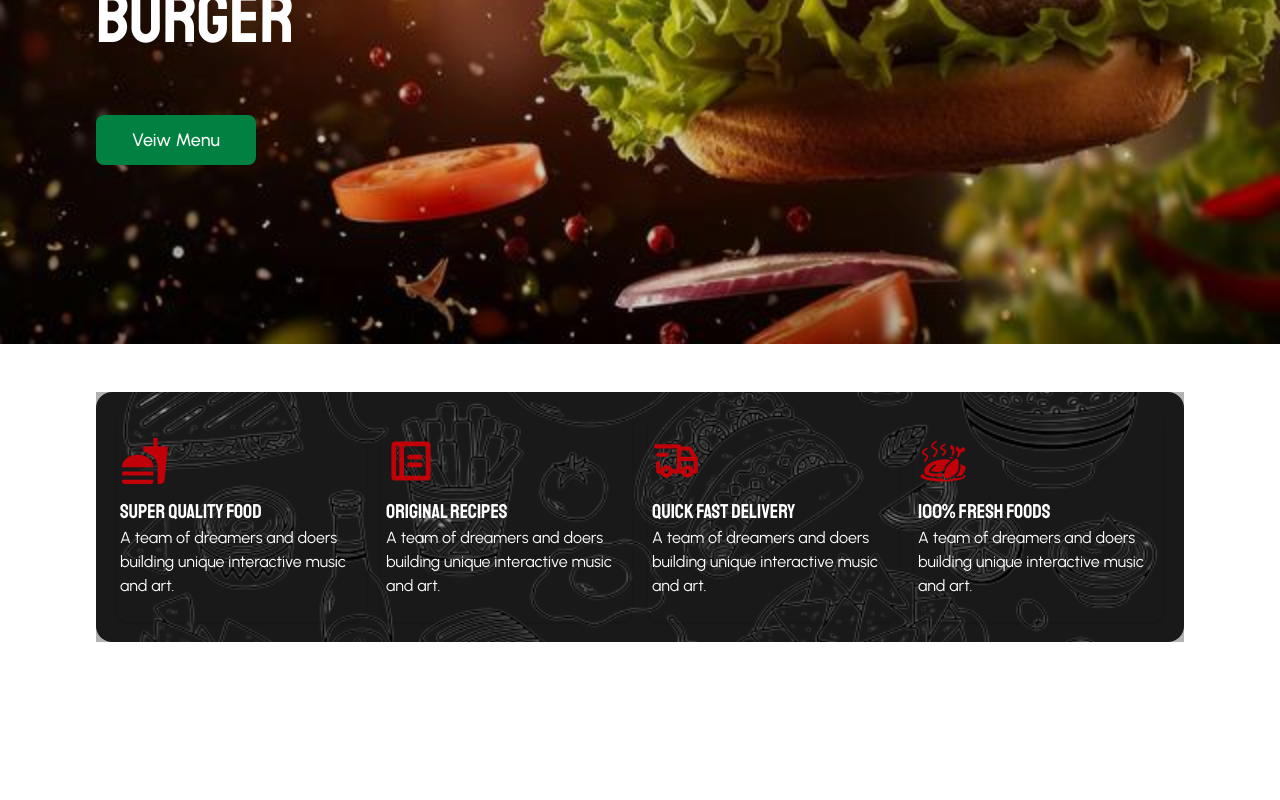
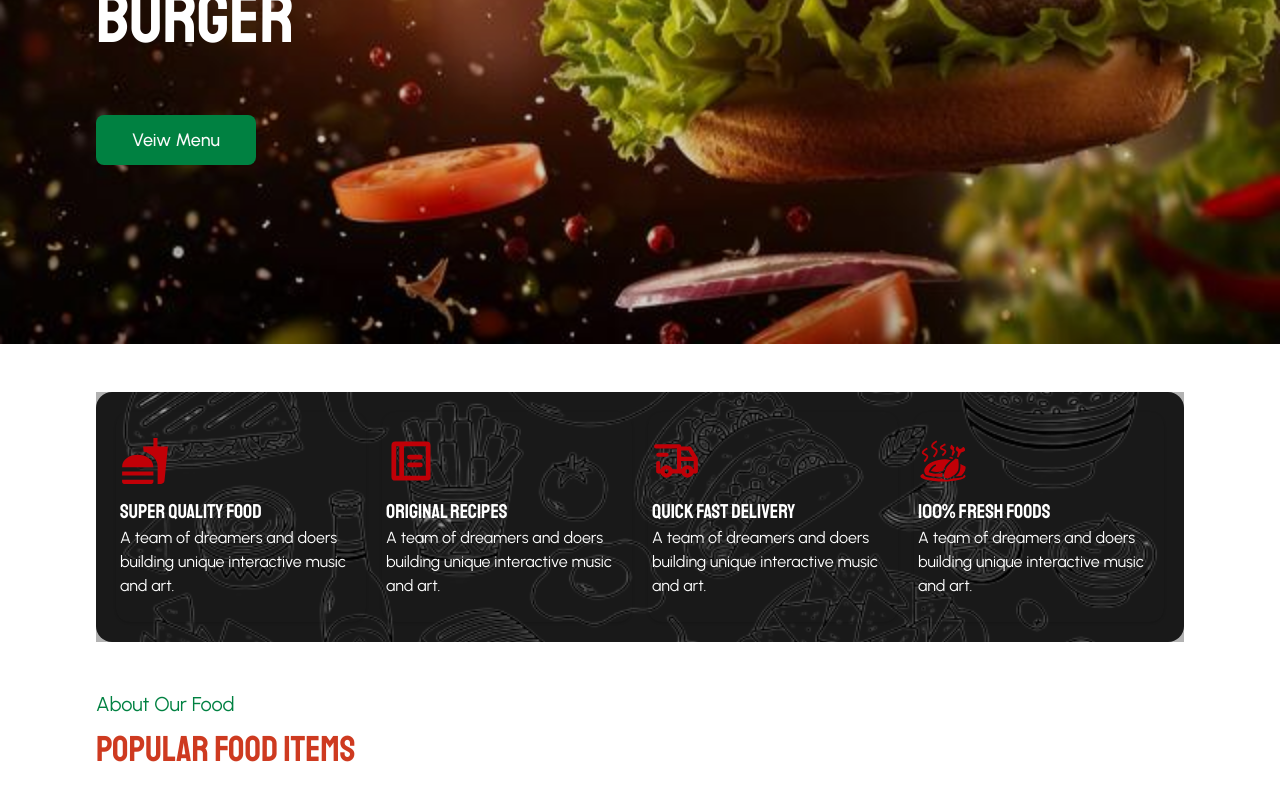
Before and after one commit to Maryammuhammadafzal/Fast_Food_Landing_Page, a Next.js app: page / in a window 1280 px wide. Shown: the part 456-1256 px from the top of the page. Before the commit the page ends 1146 px from the top, so only its background shows below. Built offline with nearby package versions, Linux system fonts and the light colour scheme.

Commit message:
created headings Components

```diff
--- a/app/Popular/Page.jsx
+++ b/app/Popular/Page.jsx
@@ -1,13 +1,18 @@
-import React from 'react'
+import Heading from "@/components/heading";
+import SubHeading from "@/components/subHeading";
+import React from "react";
 
 const PopularPage = () => {
   return (
-    <div className='w-full h-auto flex justify-center items-center'>
+    <div className="w-full h-auto flex justify-center items-center">
       <div className="md:w-[85%] w-full px-3 md:px-0 flex flex-col gap-6 h-auto">
-
+        <div className="heading flex flex-col">
+          <SubHeading text="About Our Food" />
+          <Heading text="Popular Food Items" />
+        </div>
       </div>
     </div>
-  )
-}
+  );
+};
 
-export default PopularPage
+export default PopularPage;
--- /dev/null
+++ b/components/heading.jsx
@@ -0,0 +1,11 @@
+import React from "react";
+
+const Heading = ({text}) => {
+  return (
+    <h1 className="2xl:text-5xl md:text-4xl text-3xl md:leading-18 sm:leading-14 staatliches text-[#CE3A20]  leading-12 font-bold xl:leading-30">
+      {text}
+    </h1>
+  );
+};
+
+export default Heading;
--- a/components/poularCard.jsx
+++ b/components/poularCard.jsx
@@ -7,7 +7,7 @@ import PopularImage3 from "../public/popular-image3.png"
 import PopularImage4 from "../public/popular-image4.png"
 import PopularBgImage from "../public/popular-bg.png"
 
-const poularCard = () => {
+const PopularCard = () => {
         let Popular_Card = [
                 {
                         image: PopularImage1,
@@ -153,4 +153,4 @@ const poularCard = () => {
   )
 }
 
-export default poularCard
+export default PopularCard
--- a/components/subHeading.jsx
+++ b/components/subHeading.jsx
@@ -0,0 +1,11 @@
+import React from "react";
+
+const SubHeading = ({text}) => {
+  return (
+    <h3 className="lg:text-xl  md:-mb-7 md:text-2xl sm:text-xl xs:text-lg text-base font-normal urbanist text-[#008141]">
+      {text}
+    </h3>
+  );
+};
+
+export default SubHeading;
```
